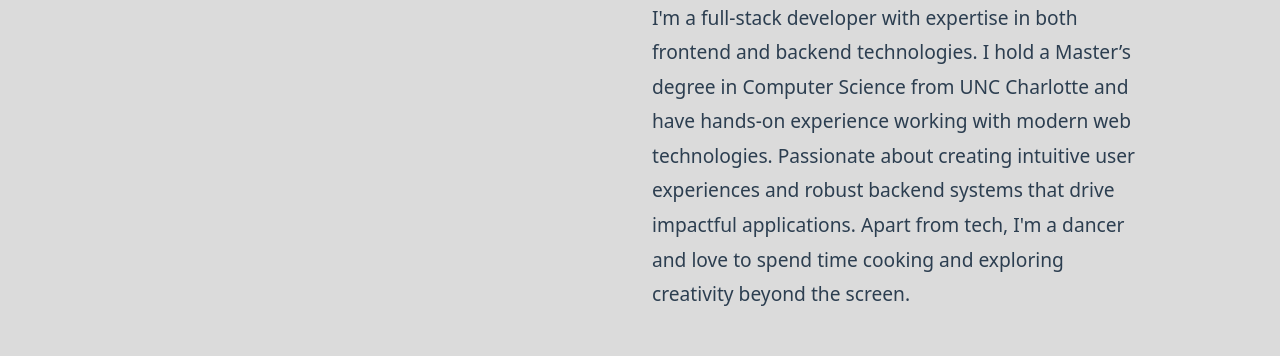
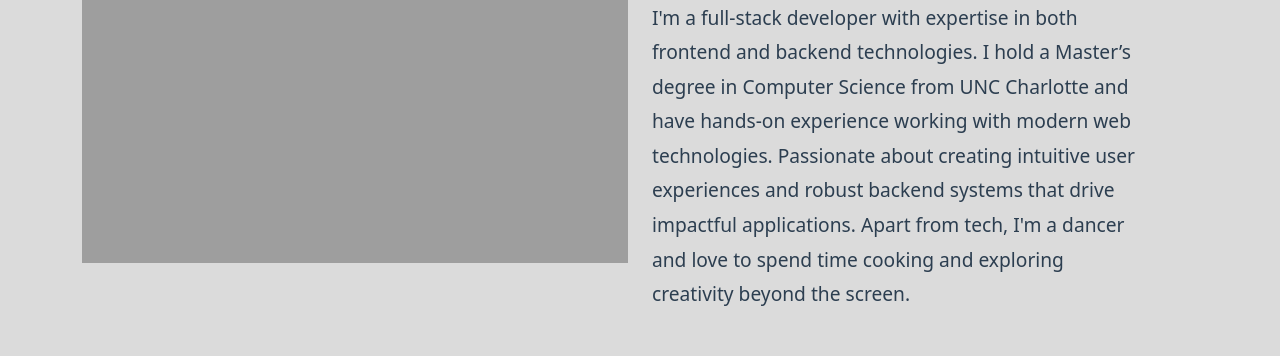
Before and after one commit to teekshala-4/portfolio, a website: page index.html in a window 1280 px wide. Shown: the part 264-620 px from the top of the page. Drawn offline with nearby package versions, Linux system fonts and the light colour scheme; the site is published under a folder, as on GitHub Pages, so addresses that start at the root find nothing.

Commit message:
Update index.html

```diff
--- a/index.html
+++ b/index.html
@@ -45,7 +45,7 @@
             <div class="row">
                 <!-- Left: SVG Image with Animation -->
                 <div class="col-md-6 text-center">
-                    <img src="/assets/pfp.png" alt="Profile photo" class="img-fluid home-image animated-svg">
+                    <img src="assets/pfp.png" alt="Profile photo" class="img-fluid home-image animated-svg">
                 </div>
 
                 <!-- Right: Text -->
```
